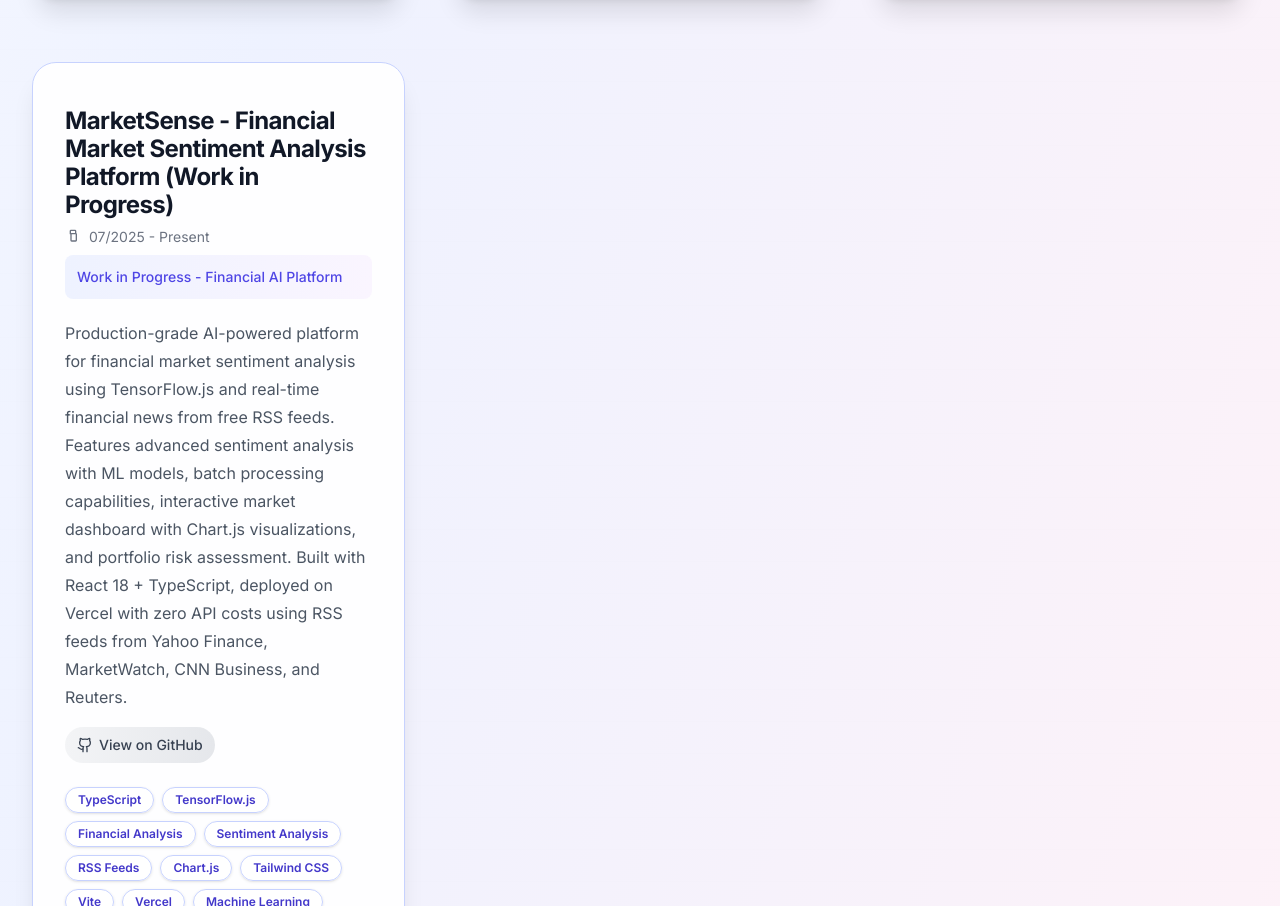
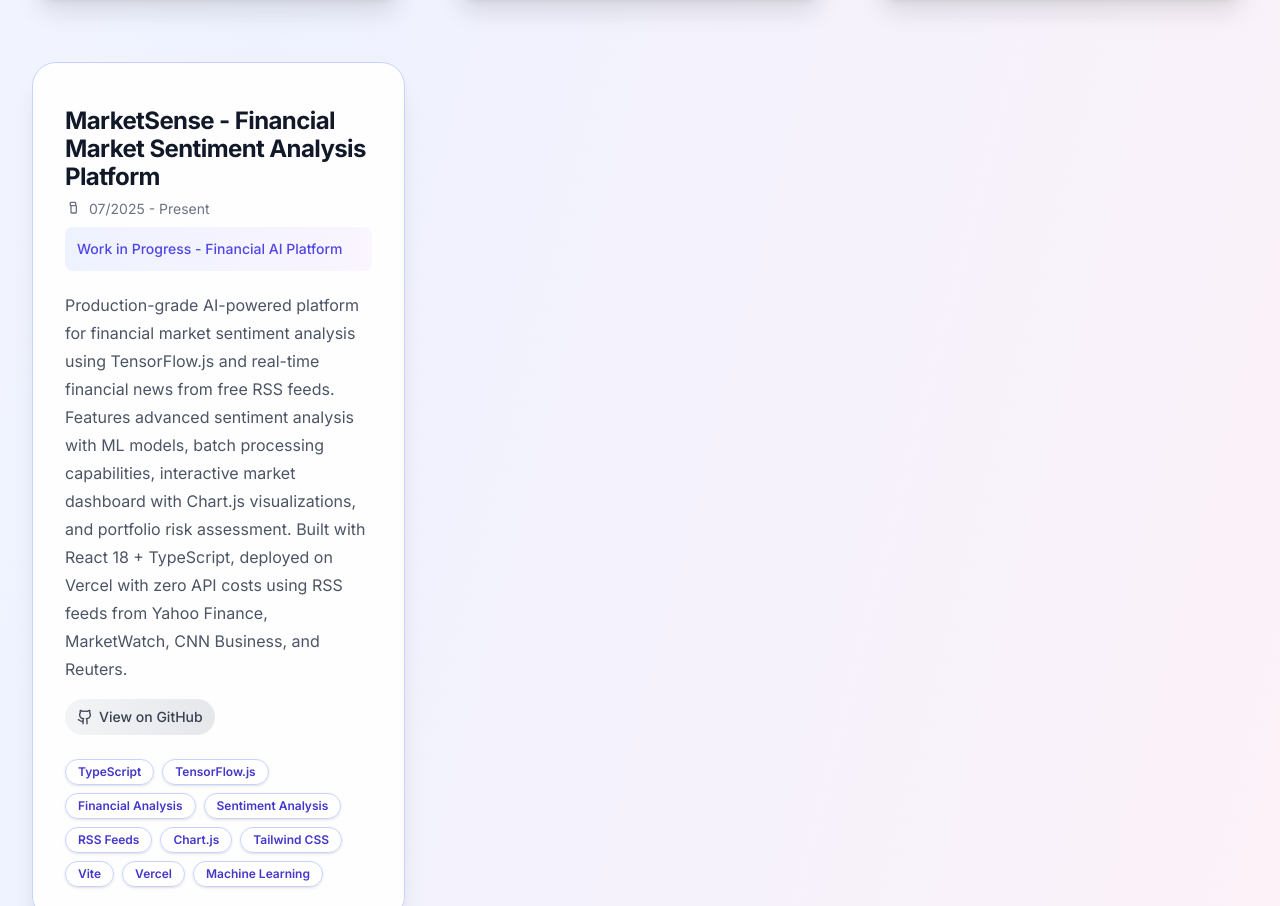
Before and after one commit to Harthik777/portfolio-website, a Next.js app: page /projects in a window 1280 px wide. Shown: the part 3959-4865 px from the top of the page. Built offline with nearby package versions, Linux system fonts and the light colour scheme.

Commit message:
Remove Work in Progress label from MarketSense project title

```diff
--- a/src/app/projects/page.tsx
+++ b/src/app/projects/page.tsx
@@ -168,7 +168,7 @@
     date: '05/2025', // Adjust date as per your development timeline
   },
   {
-    title: 'MarketSense - Financial Market Sentiment Analysis Platform (Work in Progress)',
+    title: 'MarketSense - Financial Market Sentiment Analysis Platform',
     description:
       'Production-grade AI-powered platform for financial market sentiment analysis using TensorFlow.js and real-time financial news from free RSS feeds. Features advanced sentiment analysis with ML models, batch processing capabilities, interactive market dashboard with Chart.js visualizations, and portfolio risk assessment. Built with React 18 + TypeScript, deployed on Vercel with zero API costs using RSS feeds from Yahoo Finance, MarketWatch, CNN Business, and Reuters.',
     tags: [
```
